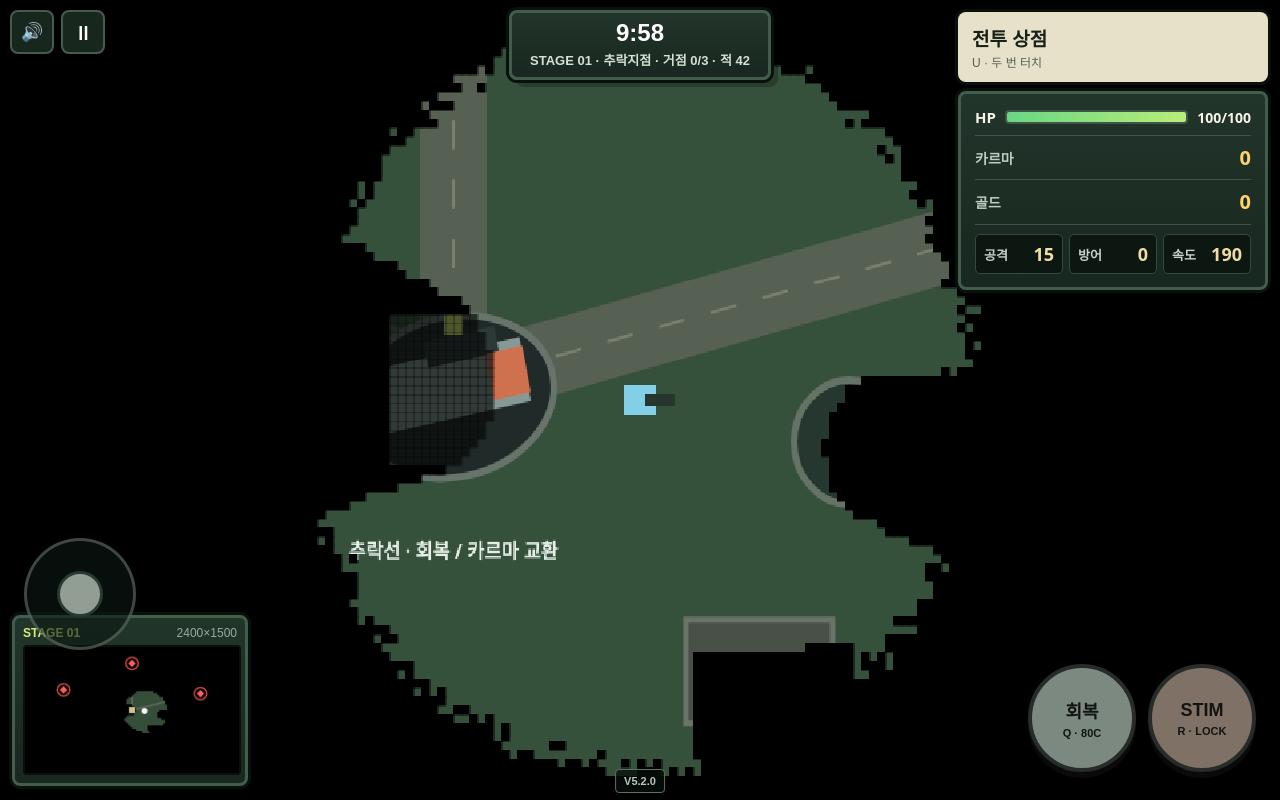
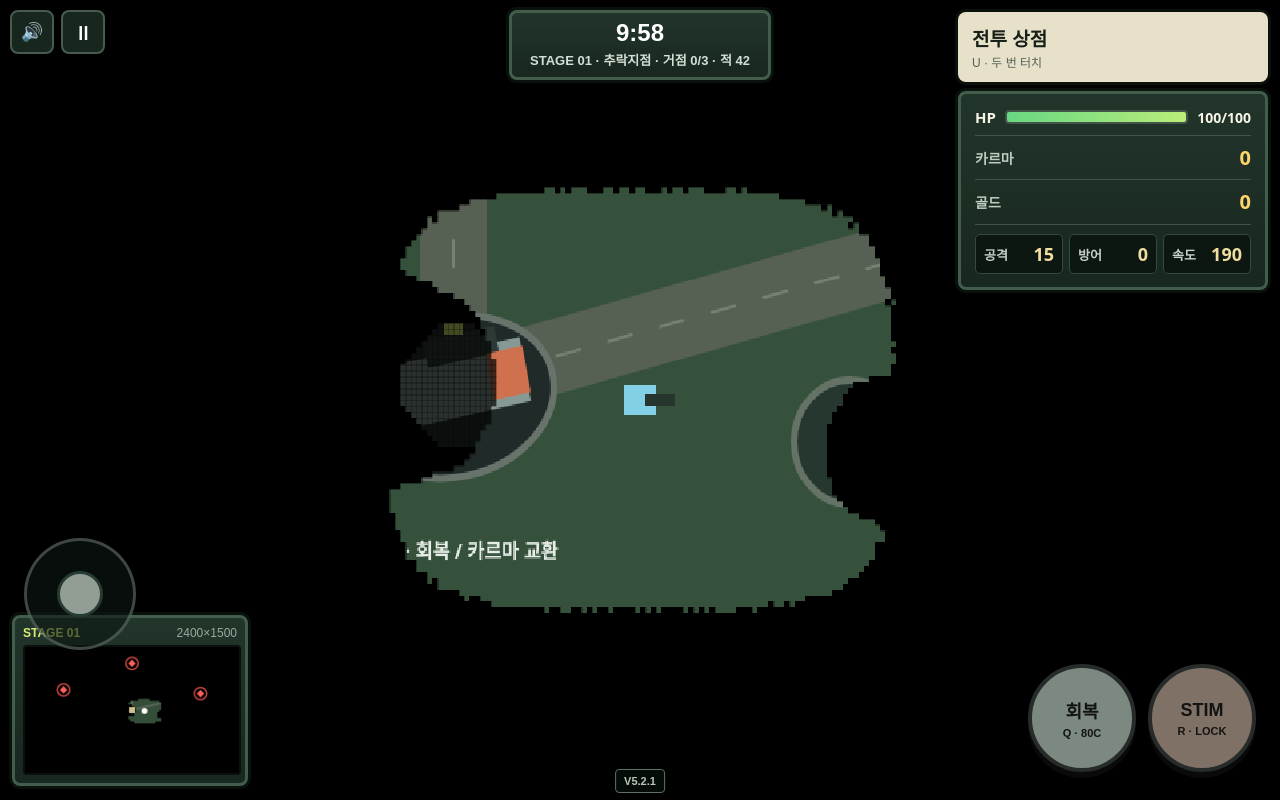
Before and after one commit to gioblackg/outpost-zero, a website: page public/game.html in a window 1280 px wide. Drawn offline with Linux system fonts and the light colour scheme; animation ran at ten frames a second.

Commit message:
Add files via upload

```diff
--- a/public/game.html
+++ b/public/game.html
@@ -4,14 +4,14 @@
   <meta charset="utf-8" />
   <meta name="viewport" content="width=device-width,initial-scale=1,maximum-scale=1,user-scalable=no,viewport-fit=cover" />
   <meta name="theme-color" content="#101915" />
-  <link rel="stylesheet" href="/styles.css?v=5.2.0" />
+  <link rel="stylesheet" href="/styles.css?v=5.2.1" />
   <title>OUTPOST ZERO V5.2</title>
 </head>
 <body class="game-page">
   <div id="rotateHint" class="rotate-hint">기기를 가로로 돌려주세요.</div>
   <div class="game-shell">
     <canvas id="gameCanvas" width="960" height="540"></canvas>
-    <div class="game-version-chip">V5.2.0</div>
+    <div class="game-version-chip">V5.2.1</div>
 
     <div class="top-buttons"><button id="soundBtn" class="icon-btn">🔊</button><button id="pauseBtn" class="icon-btn">Ⅱ</button></div>
     <div class="hud top-center panel timer-hud"><b id="timerText">10:00</b><span id="missionText">STAGE 01</span></div>
@@ -62,6 +62,6 @@
 
     <div id="debugPanel" class="debug-panel hidden"><button id="debugCreditsBtn">+1000C</button><button id="debugRevealBtn">FOG 공개</button></div>
   </div>
-  <script type="module" src="/js/game.js?v=5.2.0"></script>
+  <script type="module" src="/js/game.js?v=5.2.1"></script>
 </body>
 </html>
--- a/public/js/base.js
+++ b/public/js/base.js
@@ -1,4 +1,4 @@
-import { loadMeta, saveMeta, accountLevelFromXp, loadRun } from './storage.js?v=5.2.0';
+import { loadMeta, saveMeta, accountLevelFromXp, loadRun } from './storage.js?v=5.2.1';
 const $ = s => document.querySelector(s);
 const meta = loadMeta();
 const lv = accountLevelFromXp(meta.accountXp);
--- a/public/js/game.js
+++ b/public/js/game.js
@@ -1,4 +1,4 @@
-import { loadMeta, saveMeta, loadRun, saveRun, clearRun, resetCampaign } from './storage.js?v=5.2.0';
+import { loadMeta, saveMeta, loadRun, saveRun, clearRun, resetCampaign } from './storage.js?v=5.2.1';
 
 const $ = s => document.querySelector(s);
 const canvas = $('#gameCanvas'), ctx = canvas.getContext('2d');
@@ -84,22 +84,38 @@ function move(u,nx,ny,speed,dt){const step=speed*terrainAt(u.x,u.y).speed*dt,ox=
 function lineBlocked(x1,y1,x2,y2,ignoreBaseId=null){const n=Math.ceil(Math.hypot(x2-x1,y2-y1)/26);for(let i=1;i<n;i++){const t=i/n,x=x1+(x2-x1)*t,y=y1+(y2-y1)*t;for(const o of obstacles){if(o.type==='circle'&&Math.hypot(x-o.x,y-o.y)<o.r)return true;if(o.type==='rect'&&pointRect(x,y,o))return true}if(Math.hypot(x-wreck.x,y-wreck.y)<wreck.r*.65)return true;if(typeof enemyBases!=='undefined')for(const b of enemyBases)if(b.id!==ignoreBaseId&&b.alive&&Math.hypot(x-b.x,y-b.y)<b.r*.66)return true}return false}
 
 // ---------- THREE-STATE FOG: unexplored / remembered / visible ----------
-const FOG_CELL=6, FOG_COLS=Math.ceil(W/FOG_CELL), FOG_ROWS=Math.ceil(H/FOG_CELL);
+// V5.2.1: do NOT use a circular spotlight.  Visibility is an obstacle-aware,
+// fine-cell "squircle / tactical window" so the current clear area does not
+// read as one big round halo around the player.
+const FOG_CELL=4, FOG_COLS=Math.ceil(W/FOG_CELL), FOG_ROWS=Math.ceil(H/FOG_CELL);
 const fogExplored=new Uint8Array(FOG_COLS*FOG_ROWS), fogVisible=new Uint8Array(FOG_COLS*FOG_ROWS);
 let fogClock=0;
 const fogIdx=(cx,cy)=>cy*FOG_COLS+cx;
-function visionRadius(){return 250*(terrainAt(player.x,player.y).vision||1)}
+function visionScale(){return terrainAt(player.x,player.y).vision||1}
 function fogNoise(cx,cy){const n=Math.sin(cx*12.9898+cy*78.233+stageId*37.71)*43758.5453;return (n-Math.floor(n))*2-1}
 function updateFog(force=false){
   if(!force&&fogClock>0)return; fogClock=.075; fogVisible.fill(0);
-  const r=visionRadius(), pcx=Math.floor(player.x/FOG_CELL), pcy=Math.floor(player.y/FOG_CELL), cells=Math.ceil(r/FOG_CELL)+2;
-  for(let cy=Math.max(0,pcy-cells);cy<=Math.min(FOG_ROWS-1,pcy+cells);cy++)for(let cx=Math.max(0,pcx-cells);cx<=Math.min(FOG_COLS-1,pcx+cells);cx++){
-    const x=(cx+.5)*FOG_CELL,y=(cy+.5)*FOG_CELL,dist=Math.hypot(x-player.x,y-player.y);
-    const edge=r*(1+.045*fogNoise(cx,cy));
-    if(dist<=edge && !lineBlocked(player.x,player.y,x,y)){const i=fogIdx(cx,cy);fogVisible[i]=1;fogExplored[i]=1}
+  const scale=visionScale();
+  // Wider than tall to match the tactical camera, and intentionally NOT radial.
+  const rx=190*scale, ry=142*scale;
+  const pcx=Math.floor(player.x/FOG_CELL), pcy=Math.floor(player.y/FOG_CELL);
+  const cellsX=Math.ceil(rx/FOG_CELL)+3, cellsY=Math.ceil(ry/FOG_CELL)+3;
+  for(let cy=Math.max(0,pcy-cellsY);cy<=Math.min(FOG_ROWS-1,pcy+cellsY);cy++)for(let cx=Math.max(0,pcx-cellsX);cx<=Math.min(FOG_COLS-1,pcx+cellsX);cx++){
+    const x=(cx+.5)*FOG_CELL,y=(cy+.5)*FOG_CELL,dx=Math.abs(x-player.x),dy=Math.abs(y-player.y);
+    // Superellipse (power 4) + fixed world noise makes an organic tactical field,
+    // not a round highlighted circle.  Obstacles carve the shape further.
+    const edge=1+.055*fogNoise(cx,cy);
+    const metric=Math.pow(dx/rx,4)+Math.pow(dy/ry,4);
+    if(metric<=edge && !lineBlocked(player.x,player.y,x,y)){
+      const i=fogIdx(cx,cy);fogVisible[i]=1;fogExplored[i]=1;
+    }
   }
+  // The crashed ship is known, but only as a small remembered patch.
   const rcx=Math.floor(wreck.x/FOG_CELL),rcy=Math.floor(wreck.y/FOG_CELL);
-  for(let cy=Math.max(0,rcy-8);cy<=Math.min(FOG_ROWS-1,rcy+8);cy++)for(let cx=Math.max(0,rcx-8);cx<=Math.min(FOG_COLS-1,rcx+8);cx++)fogExplored[fogIdx(cx,cy)]=1;
+  const rr=10;
+  for(let cy=Math.max(0,rcy-rr);cy<=Math.min(FOG_ROWS-1,rcy+rr);cy++)for(let cx=Math.max(0,rcx-rr);cx<=Math.min(FOG_COLS-1,rcx+rr);cx++){
+    if(Math.abs(cx-rcx)+Math.abs(cy-rcy)<=rr*1.35)fogExplored[fogIdx(cx,cy)]=1;
+  }
 }
 function visibleAt(x,y){const cx=Math.floor(x/FOG_CELL),cy=Math.floor(y/FOG_CELL);return cx>=0&&cy>=0&&cx<FOG_COLS&&cy<FOG_ROWS&&fogVisible[fogIdx(cx,cy)]===1}
 function exploredAt(x,y){const cx=Math.floor(x/FOG_CELL),cy=Math.floor(y/FOG_CELL);return cx>=0&&cy>=0&&cx<FOG_COLS&&cy<FOG_ROWS&&fogExplored[fogIdx(cx,cy)]===1}
@@ -126,7 +142,10 @@ function drawFog(){
   for(let cy=y0;cy<=y1;cy++)for(let cx=x0;cx<=x1;cx++){
     const i=fogIdx(cx,cy);if(fogVisible[i])continue;
     const px=cx*FOG_CELL-left,py=cy*FOG_CELL-top;
-    ctx.fillStyle=fogExplored[i]?'rgba(7,10,8,.66)':'#000';ctx.fillRect(px,py,FOG_CELL+.45,FOG_CELL+.45);
+    // Remembered terrain keeps the exact underlying world image and is only dimmed.
+    // Unknown terrain is fully black.
+    ctx.fillStyle=fogExplored[i]?'rgba(3,5,4,.70)':'#000';
+    ctx.fillRect(px,py,FOG_CELL+.35,FOG_CELL+.35);
   }
   ctx.restore();
 }
--- a/public/version.json
+++ b/public/version.json
@@ -1 +1 @@
-{"name":"OUTPOST ZERO","version":"5.2.0","build":"2026-09-12"}
+{"name":"OUTPOST ZERO","version":"5.2.1","build":"2026-09-12"}
--- a/server.js
+++ b/server.js
@@ -4,7 +4,7 @@ const path = require('path');
 
 const PORT = process.env.PORT || 3000;
 const ROOT = path.join(__dirname, 'public');
-const APP_VERSION = '5.2.0';
+const APP_VERSION = '5.2.1';
 
 const MIME = {
   '.html': 'text/html; charset=utf-8',
```
Also changed, not shown: public/index.html (+3 -3 lines), README.md.
